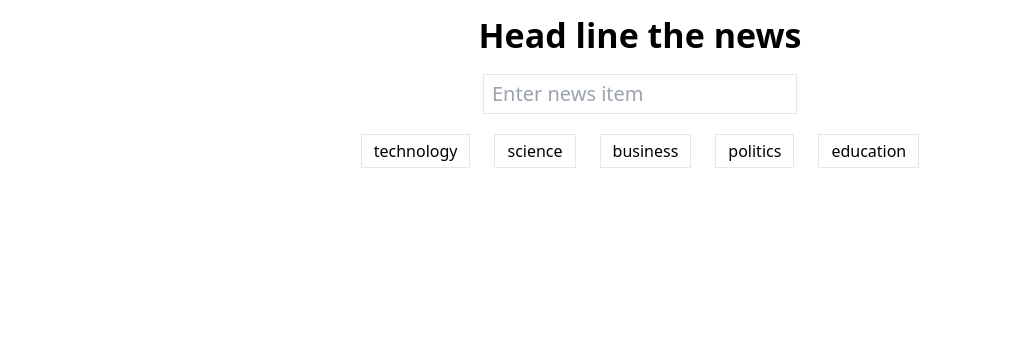
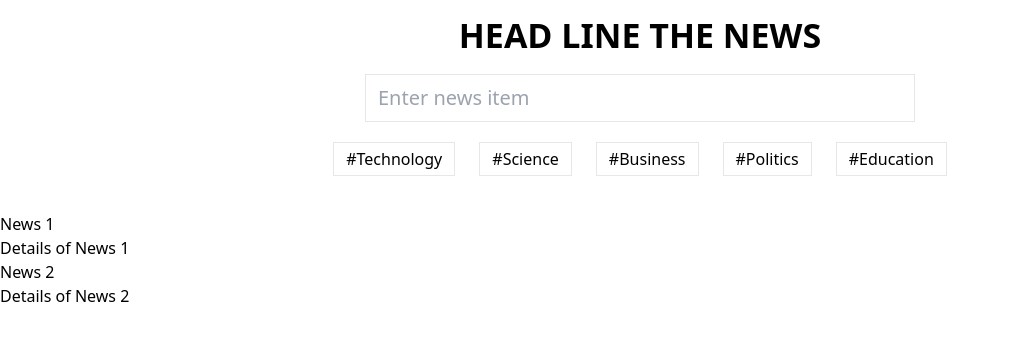
Before and after one commit to rajibulislam60/NewsPaper, a React (Vite) app: page / in a window 1280 px wide. Shown: the top 340 px of the page, without its empty margins (0-1009 px from the left). Built offline with nearby package versions, Linux system fonts and the light colour scheme.

Commit message:
news item card is working

```diff
--- a/src/App.jsx
+++ b/src/App.jsx
@@ -1,10 +1,16 @@
-import React from 'react';
-import Header from './components/Header';
+import React from "react";
+import Header from "./components/Header";
+import NewsList from "./components/NewsList";
 
 const App = () => {
+  const news = [
+    { title: "News 1", content: "Details of News 1" },
+    { title: "News 2", content: "Details of News 2" },
+  ];
   return (
     <div>
       <Header category="technology" />
+      <NewsList news={news} />
     </div>
   );
 };
--- a/src/components/Header.jsx
+++ b/src/components/Header.jsx
@@ -19,11 +19,11 @@ const Header = () => {
 
   return (
     <div className="container my-4 flex flex-col items-center">
-      <h1 className="text-center text-[34px] font-bold leading-[38px]">
+      <h1 className="text-center text-[34px] font-bold uppercase leading-[38px]">
         Head line the news
       </h1>
       <input
-        className="mt-5 border px-2 py-1 text-[20px]"
+        className="mt-5 w-[550px] border px-3 py-2 text-[20px]"
         type="search"
         placeholder="Enter news item"
         value={news}
@@ -32,8 +32,8 @@ const Header = () => {
       />
       <div className="my-5">
         {Object.keys(newsCatagory).map((item) => (
-          <button className="mx-3 border px-3 py-1">
-            {newsCatagory[item]}
+          <button className="mx-3 border px-3 py-1 font-medium capitalize duration-[0.4s] hover:bg-teal-700 hover:text-white">
+            {`#${newsCatagory[item]}`}
           </button>
         ))}
       </div>
--- /dev/null
+++ b/src/components/NewsItem.jsx
@@ -0,0 +1,12 @@
+import React from 'react'
+
+const NewsItem = ({item}) => {
+  return (
+    <div>
+        <h5>{item.title}</h5>
+       <p>{item.content}</p>
+    </div>
+  )
+}
+
+export default NewsItem
--- /dev/null
+++ b/src/components/NewsList.jsx
@@ -0,0 +1,18 @@
+import React from 'react';
+import NewsItem from './NewsItem';
+
+
+const NewsList = ({news}) => {
+  return (
+    <>
+
+    <div>
+        {news && news.length === 0 && <h4>There is no news</h4>}
+        {news && news.map((item)=>(<NewsItem key={item.title} item={item}/>))}
+    </div>
+    </>
+
+  )
+}
+
+export default NewsList
```
